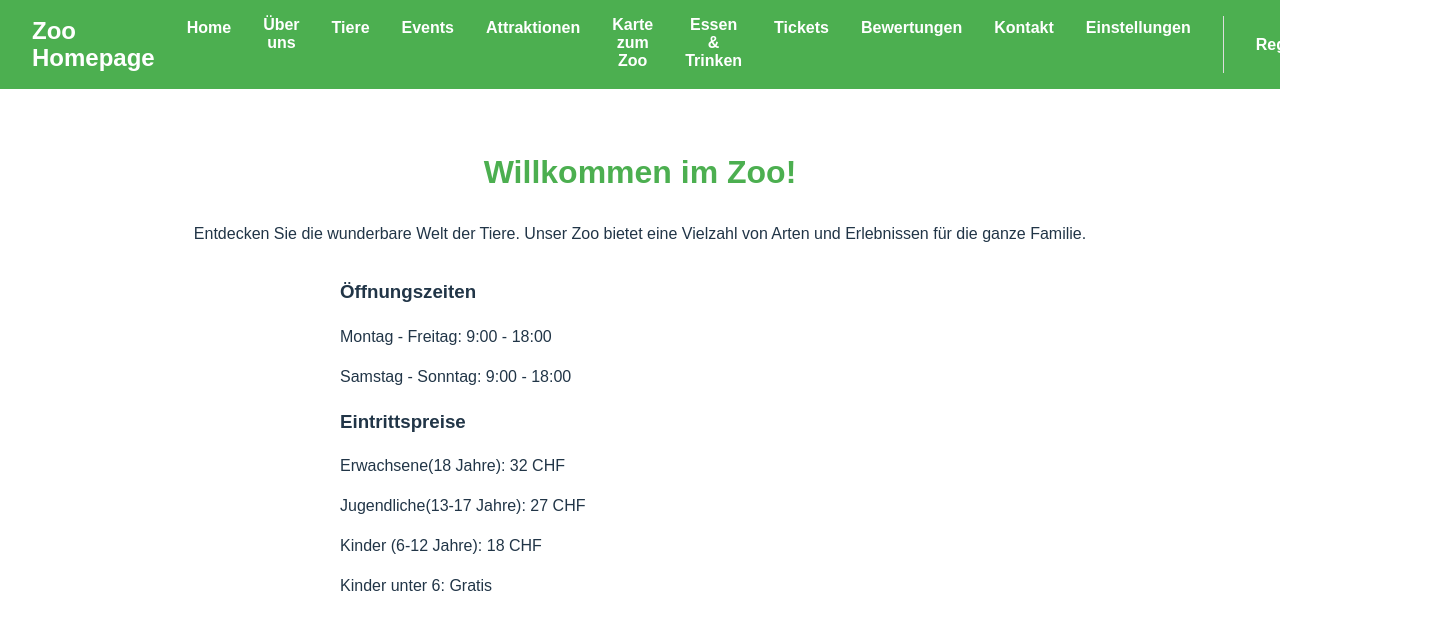
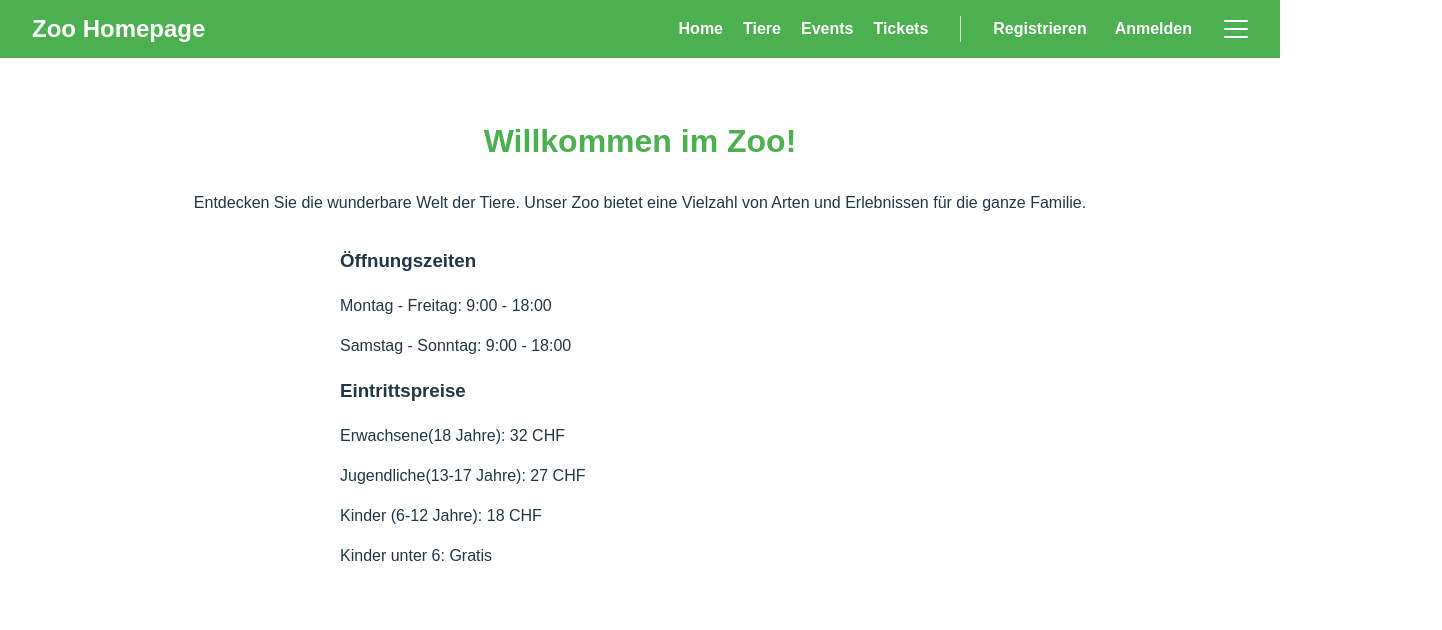
Before and after one commit to ramonmuffler/Zoo-Apply, a React (Vite) app: page / in a window 1280 px wide. Shown: the top 630 px of the page, 1442 px wide, since content can reach past the window. Built offline with nearby package versions, Linux system fonts and the light colour scheme.

Commit message:
navigation

```diff
--- a/src/components/Header.css
+++ b/src/components/Header.css
@@ -7,30 +7,37 @@
   color: var(--color-header-text);
 }
 
-
 .logo h1 {
   margin: 0;
   font-size: 1.5rem;
 }
 
-.nav ul {
+/* Nav-Wrapper: alles in einer Zeile */
+.nav {
+  display: flex;
+  align-items: center;
+  gap: 1.5rem;
+}
+
+/* Hauptlinks */
+.nav-main {
   list-style: none;
   display: flex;
   margin: 0;
   padding: 0;
+  gap: 0.25rem;
 }
 
-.nav li {
-  margin-left: 2rem;
+.nav-main li {
+  margin: 0;
 }
 
 .nav button {
   background: none;
   border: none;
-  padding: 0;
+  padding: 0.25rem 0.5rem;
   border-radius: 0;
   color: var(--color-header-text);
-  text-decoration: none;
   font-weight: bold;
   cursor: pointer;
   font-size: inherit;
@@ -40,12 +47,12 @@
   text-decoration: underline;
 }
 
+/* Auth-Bereich */
 .auth-section {
   display: flex;
   align-items: center;
-  gap: 1rem;
-  margin-left: 2rem !important;
-  padding-left: 2rem;
+  gap: 0.75rem;
+  padding-left: 1.5rem;
   border-left: 1px solid var(--color-border);
 }
 
@@ -55,18 +62,92 @@
   white-space: nowrap;
 }
 
+/* Einstellungen-Button */
 .settings-btn {
-  background-color: #4caf50;
-  color: white;
-  padding: 0.4rem 1rem;
-  border-radius: 4px;
+  background-color: #4caf50 !important;
+  color: white !important;
+  padding: 0.4rem 1rem !important;
+  border-radius: 4px !important;
   border: none;
   cursor: pointer;
   font-weight: bold;
   transition: background-color 0.3s;
+  width: 100%;
+  text-align: left;
 }
 
 .settings-btn:hover {
-  background-color: #45a049;
+  background-color: #45a049 !important;
+  text-decoration: none !important;
+}
+
+/* ── Burger-Menü ── */
+.burger-wrapper {
+  position: relative;
+}
+
+.burger-btn {
+  display: flex;
+  flex-direction: column;
+  justify-content: space-between;
+  width: 24px;
+  height: 18px;
+  background: none !important;
+  border: none !important;
+  cursor: pointer;
+  padding: 0 !important;
+}
+
+.burger-btn span {
+  display: block;
+  height: 2px;
+  width: 100%;
+  background-color: var(--color-header-text);
+  border-radius: 2px;
+  transition: transform 0.25s ease, opacity 0.25s ease;
+  transform-origin: center;
+}
+
+/* Animiertes X wenn offen */
+.burger-btn.open span:nth-child(1) {
+  transform: translateY(8px) rotate(45deg);
+}
+.burger-btn.open span:nth-child(2) {
+  opacity: 0;
+}
+.burger-btn.open span:nth-child(3) {
+  transform: translateY(-8px) rotate(-45deg);
+}
+
+/* Dropdown */
+.dropdown-menu {
+  position: absolute;
+  top: calc(100% + 0.75rem);
+  right: 0;
+  background-color: var(--color-header-bg);
+  border: 1px solid var(--color-border);
+  border-radius: 6px;
+  box-shadow: 0 4px 16px rgba(0, 0, 0, 0.15);
+  display: flex;
+  flex-direction: column;
+  min-width: 180px;
+  overflow: hidden;
+  z-index: 100;
+}
+
+.dropdown-menu button {
+  padding: 0.65rem 1.25rem;
+  text-align: left;
+  border-radius: 0;
+  border-bottom: 1px solid var(--color-border);
+  font-size: 0.95rem;
+}
+
+.dropdown-menu button:last-child {
+  border-bottom: none;
+}
+
+.dropdown-menu button:hover {
+  background-color: rgba(128, 128, 128, 0.1);
   text-decoration: none;
 }
--- a/src/components/Header.tsx
+++ b/src/components/Header.tsx
@@ -1,3 +1,4 @@
+import { useState, useRef, useEffect } from "react";
 import "./Header.css";
 import { useAuth } from "../context/useAuth";
 
@@ -7,71 +8,86 @@ interface HeaderProps {
 
 const Header = ({ setCurrentPage }: HeaderProps) => {
   const { isLoggedIn, username } = useAuth();
+  const [menuOpen, setMenuOpen] = useState(false);
+  const menuRef = useRef<HTMLDivElement>(null);
+
+  const navigate = (page: string) => {
+    setCurrentPage(page);
+    setMenuOpen(false);
+  };
+
+  // Close menu when clicking outside
+  useEffect(() => {
+    const handleClickOutside = (e: MouseEvent) => {
+      if (menuRef.current && !menuRef.current.contains(e.target as Node)) {
+        setMenuOpen(false);
+      }
+    };
+    document.addEventListener("mousedown", handleClickOutside);
+    return () => document.removeEventListener("mousedown", handleClickOutside);
+  }, []);
 
   return (
     <header className="header">
       <div className="logo">
         <h1>Zoo Homepage</h1>
       </div>
+
       <nav className="nav">
-        <ul>
+        {/* Wichtige Hauptpunkte – immer sichtbar */}
+        <ul className="nav-main">
           <li>
-            <button onClick={() => setCurrentPage("home")}>Home</button>
+            <button onClick={() => navigate("home")}>Home</button>
           </li>
           <li>
-            <button onClick={() => setCurrentPage("about")}>Über uns</button>
+            <button onClick={() => navigate("animals")}>Tiere</button>
           </li>
           <li>
-            <button onClick={() => setCurrentPage("animals")}>Tiere</button>
+            <button onClick={() => navigate("events")}>Events</button>
           </li>
           <li>
-            <button onClick={() => setCurrentPage("events")}>Events</button>
-          </li>
-          <li>
-            <button onClick={() => setCurrentPage("attractions")}>Attraktionen</button>
-          </li>
-                    <li>
-            <button onClick={() => setCurrentPage("map_to_zoo")}>Karte zum Zoo</button>
-          </li>
-          <li>
-            <button onClick={() => setCurrentPage("dining")}>Essen & Trinken</button>
-          </li>
-          <li>
-            <button onClick={() => setCurrentPage("tickets")}>Tickets</button>
-          </li>
-          <li>
-            <button onClick={() => setCurrentPage("reviews")}>
-              Bewertungen
-            </button>
-          </li>
-          <li>
-            <button onClick={() => setCurrentPage("contact")}>Kontakt</button>
-          </li>
-          <li>
-            <button
-              onClick={() => setCurrentPage("settings")}
-              className="settings-btn"
-            >
-              Einstellungen
-            </button>
-          </li>
-          <li className="auth-section">
-            {isLoggedIn ? (
-              <>
-                <span className="logged-in">Willkommen, {username}!</span>
-              </>
-            ) : (
-              <>
-                <button onClick={() => setCurrentPage("registration")}>
-                  Registrieren
-                </button>
-                <button onClick={() => setCurrentPage("login")}>
-                  Anmelden
-                </button>
-              </>
-            )}
+            <button onClick={() => navigate("tickets")}>Tickets</button>
           </li>
         </ul>
+
+        {/* Auth-Bereich – immer sichtbar */}
+        <div className="auth-section">
+          {isLoggedIn ? (
+            <span className="logged-in">Willkommen, {username}!</span>
+          ) : (
+            <>
+              <button onClick={() => navigate("registration")}>Registrieren</button>
+              <button onClick={() => navigate("login")}>Anmelden</button>
+            </>
+          )}
+        </div>
+
+        {/* Burger-Menü für alles andere */}
+        <div className="burger-wrapper" ref={menuRef}>
+          <button
+            className={`burger-btn ${menuOpen ? "open" : ""}`}
+            onClick={() => setMenuOpen((prev) => !prev)}
+            aria-label="Menü öffnen"
+          >
+            <span />
+            <span />
+            <span />
+          </button>
+
+          {menuOpen && (
+            <div className="dropdown-menu">
+              <button onClick={() => navigate("about")}>Über uns</button>
+              <button onClick={() => navigate("attractions")}>Attraktionen</button>
+              <button onClick={() => navigate("map_to_zoo")}>Karte zum Zoo</button>
+              <button onClick={() => navigate("dining")}>Essen &amp; Trinken</button>
+              <button onClick={() => navigate("reviews")}>Bewertungen</button>
+              <button onClick={() => navigate("contact")}>Kontakt</button>
+              <button onClick={() => navigate("settings")} className="settings-btn">
+                Einstellungen
+              </button>
+            </div>
+          )}
+        </div>
       </nav>
     </header>
   );
```
